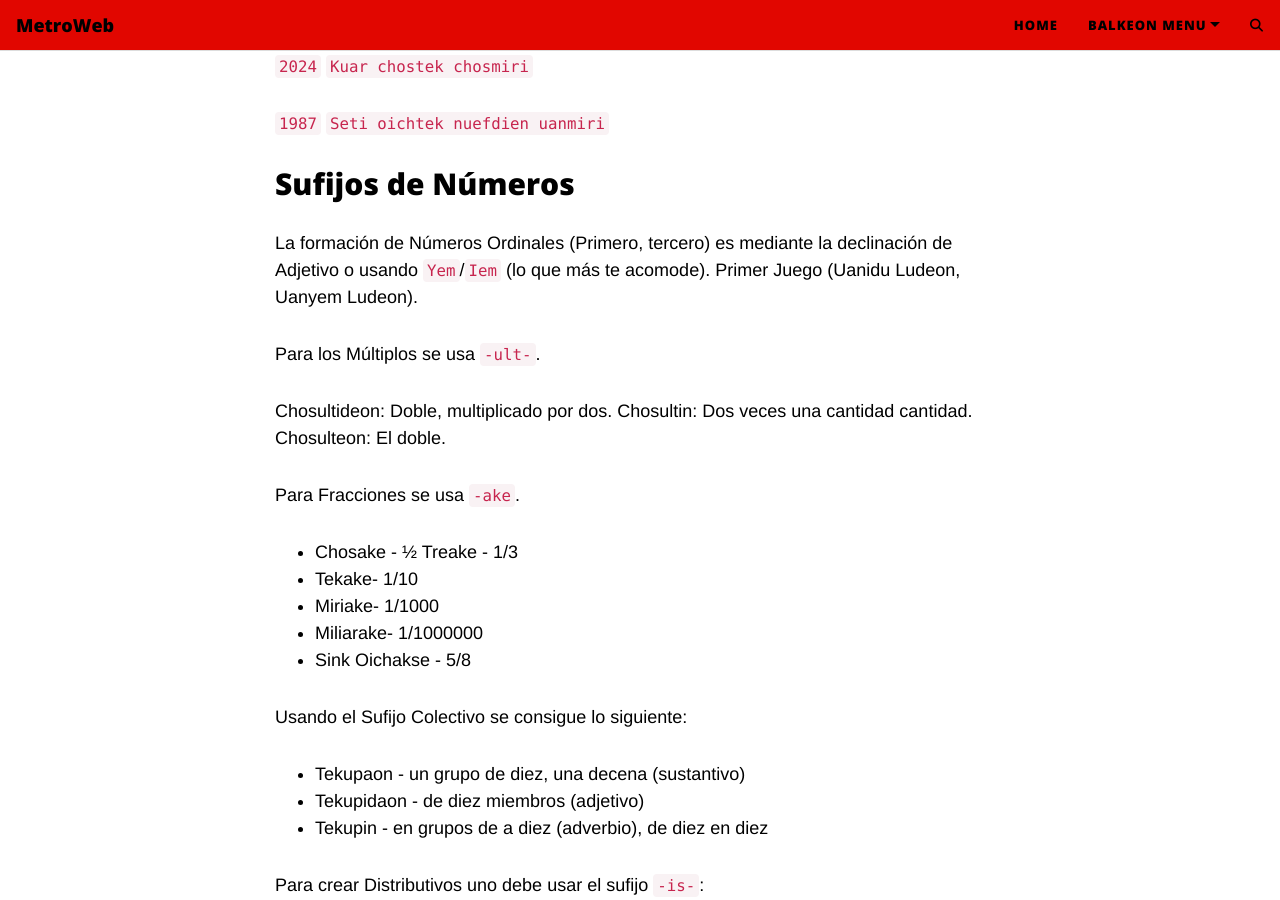
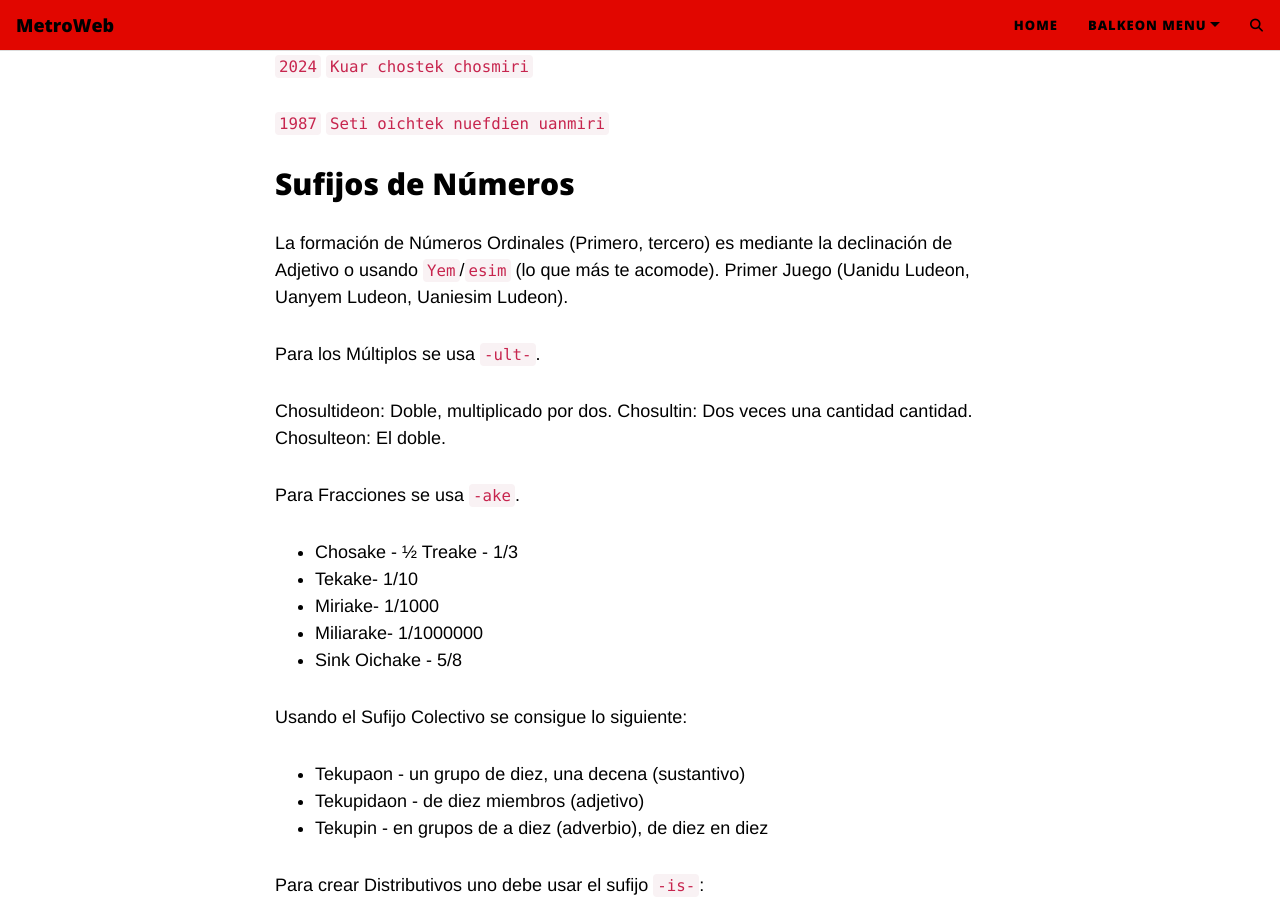
Before and after one commit to MetroManSR/MetroWeb1, a Jekyll site: the page built from balkeon/docs/numbers.md, in a window 1280 px wide and 900 px high, scrolled down 714 px. Built offline with Jekyll 4.4.1, drawn with Linux system fonts in a browser that asks for light colours; our own code applies the rules of GitHub Pages for plain Markdown files; comment, search, counter and statistics services are not loaded.

Commit message:
Hm numbers.md

```diff
--- a/balkeon/docs/numbers.md
+++ b/balkeon/docs/numbers.md
@@ -133,7 +133,7 @@
 
 ## Sufijos de Números
 
-La formación de Números Ordinales (Primero, tercero) es mediante la declinación de Adjetivo o usando `Yem`/`Iem` (lo que más te acomode). Primer Juego (Uanidu Ludeon, Uanyem Ludeon).
+La formación de Números Ordinales (Primero, tercero) es mediante la declinación de Adjetivo o usando `Yem`/`esim` (lo que más te acomode). Primer Juego (Uanidu Ludeon, Uanyem Ludeon, Uaniesim Ludeon).
 
 Para los Múltiplos se usa `-ult-`.
 
@@ -148,7 +148,7 @@ Para Fracciones se usa `-ake`.
 - Tekake- 1/10
 - Miriake- 1/1000
 - Miliarake- 1/1000000
-- Sink Oichakse - 5/8
+- Sink Oichake - 5/8
 
 Usando el Sufijo Colectivo se consigue lo siguiente:
 
```
